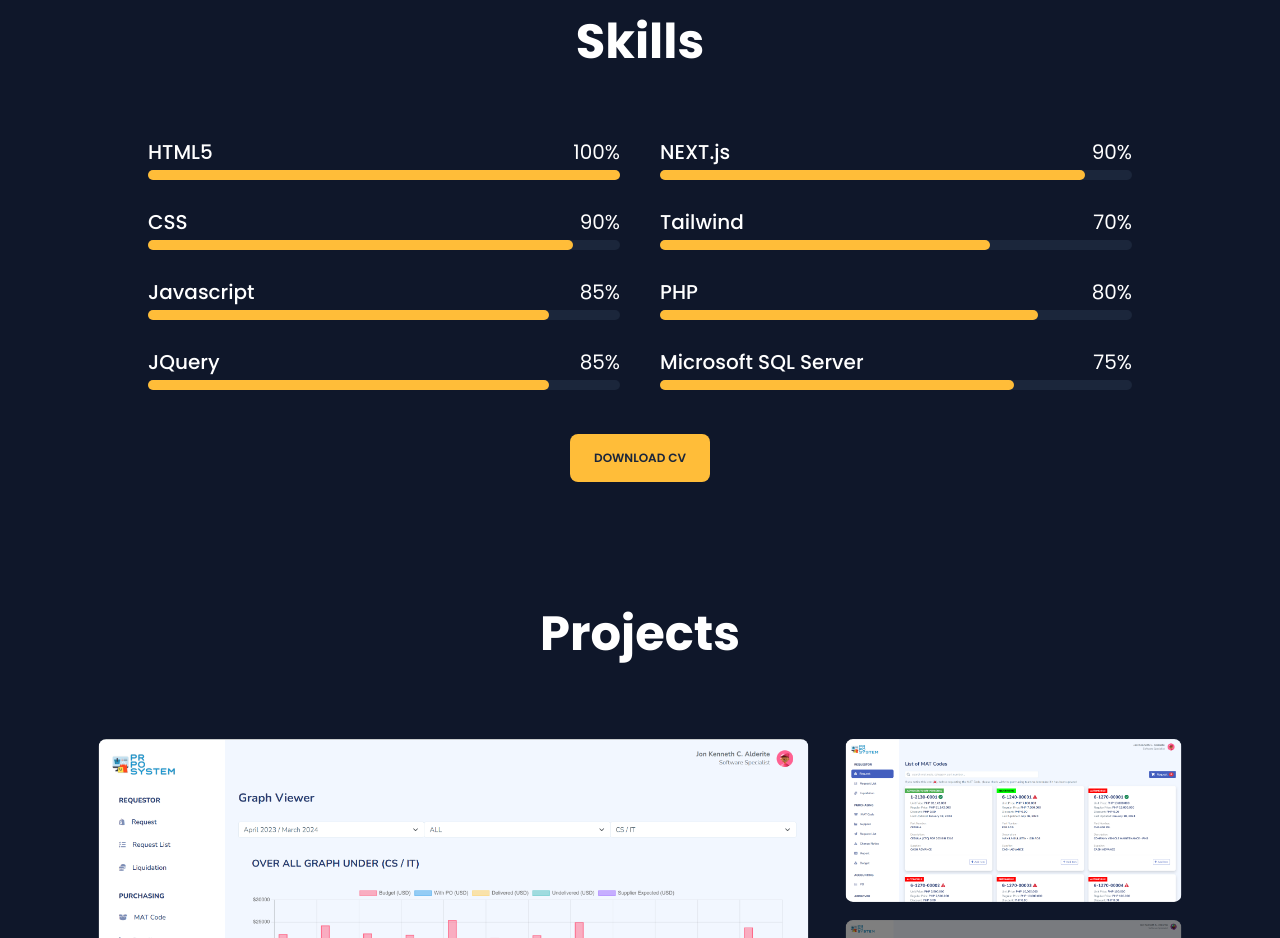
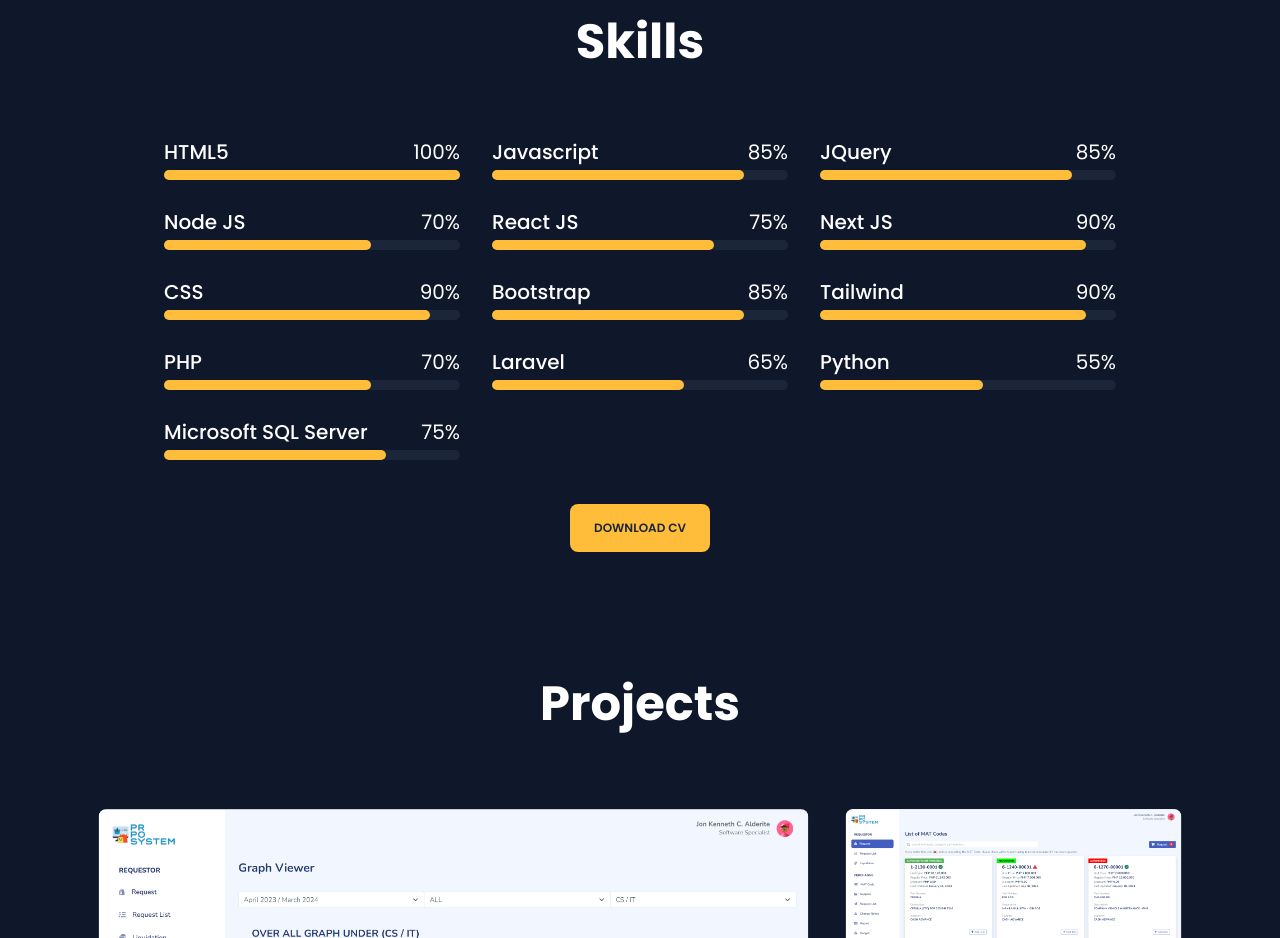
Before and after one commit to IKENN007/web-portfolio, a Next.js app: page / in a window 1280 px wide. Shown: the part 2060-2998 px from the top of the page. Built offline with nearby package versions, Linux system fonts and the light colour scheme.

Commit message:
Added a object / array of SKILLS to easily add a new skill when learn new.

```diff
--- a/app/components/landing-components/Skill.jsx
+++ b/app/components/landing-components/Skill.jsx
@@ -1,4 +1,61 @@
+const progLanguages = [
+    {
+        skillName: 'HTML5',
+        skillLevel: '100%'
+    },
+    {
+        skillName: 'Javascript',
+        skillLevel: '85%'
+    },
+    {
+        skillName: 'JQuery',
+        skillLevel: '85%'
+    },
+    {
+        skillName: 'Node JS',
+        skillLevel: '70%'
+    },
+    {
+        skillName: 'React JS',
+        skillLevel: '75%'
+    },
+    {
+        skillName: 'Next JS',
+        skillLevel: '90%'
+    },
+    {
+        skillName: 'CSS',
+        skillLevel: '90%'
+    },
+    {
+        skillName: 'Bootstrap',
+        skillLevel: '85%'
+    },
+    {
+        skillName: 'Tailwind',
+        skillLevel: '90%'
+    },
+    {
+        skillName: 'PHP',
+        skillLevel: '70%'
+    },
+    {
+        skillName: 'Laravel',
+        skillLevel: '65%'
+    },
+    {
+        skillName: 'Python',
+        skillLevel: '55%'
+    },
+    {
+        skillName: 'Microsoft SQL Server',
+        skillLevel: '75%'
+    },
+]
+
 const Skill = () => {
+    console.log(progLanguages)
+
     return (
         <div className="bg-slate-900">
             {/* bg-slate-400 backdrop-blur-sm bg-opacity-10 */}
@@ -11,106 +68,25 @@ const Skill = () => {
                 <div className="lg:px-12">
                     <div className="md:flex">
 
-                        {/* // ? SKILLS COLUMN 1 */}
-                        <div className="md:w-1/2 md:px-5">
-                            <div className=" mb-7">
+                        {/* // ? SKILLS */}
+                        {/* className="md:w-1/2 md:px-5" */}
+                        <div className="w-full flex flex-row flex-wrap md:px-5">
+
+                            {progLanguages.map((language) => (
+                                <div key={language.skillName} className="mb-7 w-1/3 px-4">
                                 {/* // ? SKILL NAME */}
                                     <div className="flex justify-between mb-1">
-                                    <span className="text-xl font-medium">HTML5</span>
-                                    <span className="text-xl font-base">100%</span>
+                                        <span className="text-xl font-medium">{language.skillName}</span>
+                                        <span className="text-xl font-base">{language.skillLevel}</span>
                                     </div>
+
                                 {/* // ? SKILL BAR */}
                                     <div className="w-full bg-secondaryColor rounded-full h-2.5">
-                                    <div className="bg-customYellow h-2.5 rounded-full transition-all duration-500 animateSkill-1"></div>
+                                        <div className="bg-customYellow h-2.5 rounded-full transition-all duration-500"
+                                        style={{width: language.skillLevel}}></div>
                                     </div>
                                 </div>
-
-                            <div className=" mb-7">
-                                {/* // ? SKILL NAME */}
-                                <div className="flex justify-between mb-1">
-                                    <span className="text-xl font-medium">CSS</span>
-                                    <span className="text-xl font-base">90%</span>
-                                </div>
-                                {/* // ? SKILL BAR */}
-                                <div className="w-full bg-secondaryColor rounded-full h-2.5">
-                                    <div className="bg-customYellow h-2.5 rounded-full animateSkill-2"></div>
-                                </div>
-                            </div>
-
-                            <div className=" mb-7">
-                                {/* // ? SKILL NAME */}
-                                <div className="flex justify-between mb-1">
-                                    <span className="text-xl font-medium">Javascript</span>
-                                    <span className="text-xl font-base">85%</span>
-                                </div>
-                                {/* // ? SKILL BAR */}
-                                <div className="w-full bg-secondaryColor rounded-full h-2.5">
-                                    <div className="bg-customYellow h-2.5 rounded-full animateSkill-3"></div>
-                                </div>
-                            </div>
-
-                            <div className=" mb-7">
-                                {/* // ? SKILL NAME */}
-                                <div className="flex justify-between mb-1">
-                                    <span className="text-xl font-medium">JQuery</span>
-                                    <span className="text-xl font-base">85%</span>
-                                </div>
-                                {/* // ? SKILL BAR */}
-                                <div className="w-full bg-secondaryColor rounded-full h-2.5">
-                                    <div className="bg-customYellow h-2.5 rounded-full animateSkill-4"></div>
-                                </div>
-                            </div>
-                        </div>
-
-                        {/* // ? SKILLS COLUMN 2 */}
-                        <div className="md:w-1/2 md:px-5">
-                            <div className=" mb-7">
-                                {/* // ? SKILL NAME */}
-                                <div className="flex justify-between mb-1">
-                                    <span className="text-xl font-medium">NEXT.js</span>
-                                    <span className="text-xl font-base">90%</span>
-                                </div>
-                                {/* // ? SKILL BAR */}
-                                <div className="w-full bg-secondaryColor rounded-full h-2.5">
-                                    <div className="bg-customYellow h-2.5 rounded-full animateSkill-5"></div>
-                                </div>
-                            </div>
-
-                            <div className=" mb-7">
-                                {/* // ? SKILL NAME */}
-                                <div className="flex justify-between mb-1">
-                                    <span className="text-xl font-medium">Tailwind</span>
-                                    <span className="text-xl font-base">70%</span>
-                                </div>
-                                {/* // ? SKILL BAR */}
-                                <div className="w-full bg-secondaryColor rounded-full h-2.5">
-                                    <div className="bg-customYellow h-2.5 rounded-full animateSkill-6"></div>
-                                </div>
-                            </div>
-
-                            <div className=" mb-7">
-                                {/* // ? SKILL NAME */}
-                                <div className="flex justify-between mb-1">
-                                    <span className="text-xl font-medium">PHP</span>
-                                    <span className="text-xl font-base">80%</span>
-                                </div>
-                                {/* // ? SKILL BAR */}
-                                <div className="w-full bg-secondaryColor rounded-full h-2.5">
-                                    <div className="bg-customYellow h-2.5 rounded-full animateSkill-7"></div>
-                                </div>
-                            </div>
-
-                            <div className=" mb-7">
-                                {/* // ? SKILL NAME */}
-                                <div className="flex justify-between mb-1">
-                                    <span className="text-xl font-medium">Microsoft SQL Server</span>
-                                    <span className="text-xl font-base">75%</span>
-                                </div>
-                                {/* // ? SKILL BAR */}
-                                <div className="w-full bg-secondaryColor rounded-full h-2.5">
-                                    <div className="bg-customYellow h-2.5 rounded-full animateSkill-8"></div>
-                                </div>
-                            </div>
+                            ))}
                         </div>
                     </div>
                 </div>
```
Lines whose indentation alone changed are shown as unchanged.
